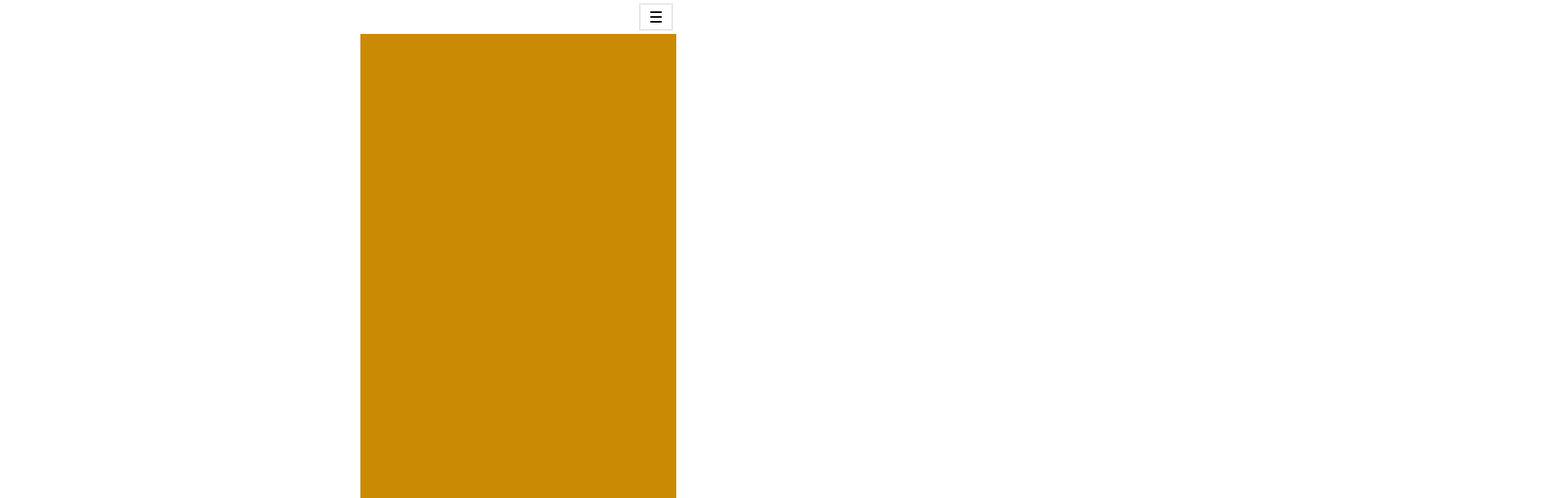
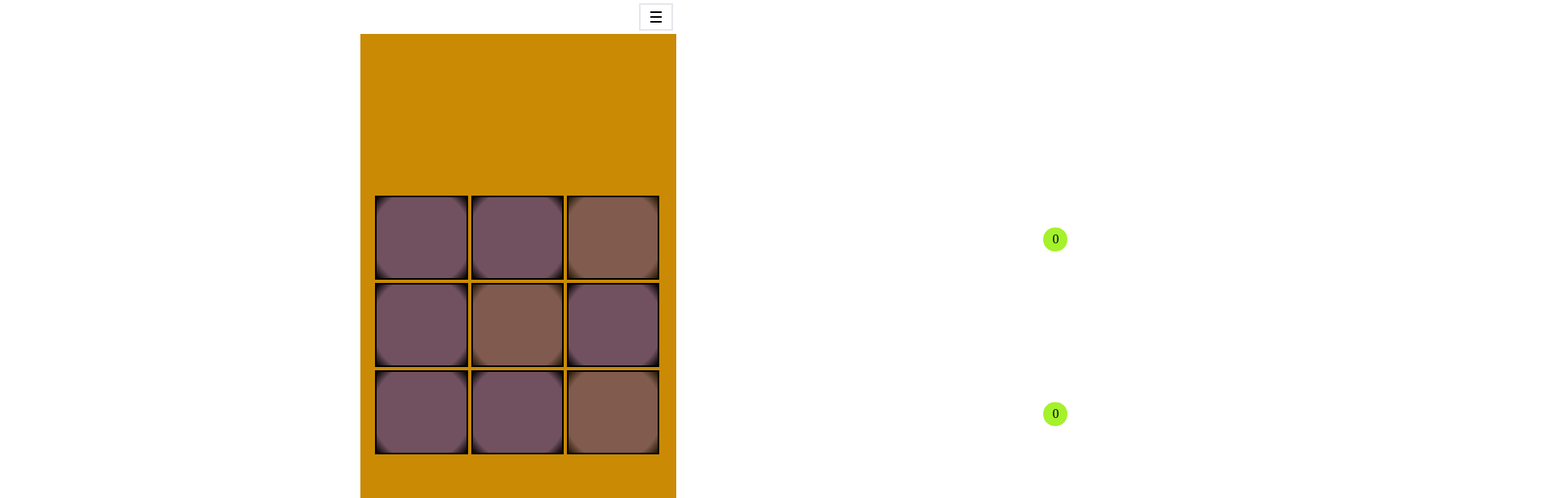
Before and after one commit to hihiyuru/interview-test, a Vue app: page / in a window 1280 px wide. Shown: the top 616 px of the page at 81% size, 1920 px wide, since content can reach past the window. Built offline with nearby package versions, Linux system fonts and the light colour scheme.

Commit message:
feat: 新增動畫頁面 1.調整menu的z-index 2.新增tailwind css色票 3.製作動畫效果

```diff
--- a/src/App.vue
+++ b/src/App.vue
@@ -1,6 +1,7 @@
 <script setup lang="ts">
 import { onMounted } from 'vue'
 import Nav from '@/components/Nav.vue'
+import Animation from '@/components/Animation.vue'
 import { MenuItems, MenuMap } from '@/type/menu'
 import { menuData } from "@/data/menuData"
 let mappedObject = {} as MenuMap
@@ -53,7 +54,8 @@ onMounted(() => {
 </script>
 
 <template>
-  <div class="w-[390px] min-h-screen bg-yellow-600 m-auto relative">
+  <div class="w-[390px] min-h-screen bg-yellow-600 m-auto relative flex items-center justify-center">
     <Nav></Nav>
+    <Animation></Animation>
   </div>
 </template>
--- /dev/null
+++ b/src/components/Animation.vue
@@ -0,0 +1,70 @@
+<template>
+    <div class="relative w-11/12 h-80 flex flex-wrap">
+        <div v-for="(_index, key) in 9" :key="key" class="relative w-[32%] m-0.5 border-[2px] border-black border-solid">
+            <div :class="{ 'animate-flash': key === 2 || key === 4 || key === 8 }" class="gradient h-[100px] relative">
+                <div v-show="key === 0 || key === 2 || key === 6 || key === 8"
+                    class="ball h-[30px] w-[30px] rounded-full bg-green absolute top-1/2 left-1/2 transform -translate-x-1/2 -translate-y-1/2 z-20 flex items-center justify-center"
+                    :class="[(key === 0 || key === 6) && 'ball', (key === 2 || key === 8) && 'noRepeatBall']">
+                    <p>0</p>
+                </div>
+            </div>
+        </div>
+    </div>
+</template>
+
+<style scoped>
+.gradient {
+    background: radial-gradient(circle, rgba(113, 81, 95, 1) 81%, rgba(0, 0, 0, 1) 100%);
+}
+
+@keyframes flash {
+
+    0%,
+    20%,
+    40%,
+    60%,
+    80% {
+        opacity: 1;
+    }
+
+    25%,
+    45%,
+    65%,
+    85% {
+        opacity: 0.6;
+    }
+
+    100% {
+        opacity: 1;
+    }
+}
+
+.animate-flash {
+    animation: flash 3s infinite;
+}
+
+.ball {
+    animation: slideAnimation 2s linear infinite;
+}
+
+.noRepeatBall {
+    animation: slideAnimation 2s linear forwards;
+    animation-iteration-count: 1;
+}
+
+@keyframes slideAnimation {
+
+    0% {
+        transform: translateX(0) translateY(-0.8rem);
+    }
+
+    65%,
+    80% {
+        transform: translateX(60vw) translateY(-0.8rem);
+    }
+
+    100% {
+        transform: translateX(101vw) translateY(-0.8rem);
+    }
+}
+</style>
--- a/src/components/Nav.vue
+++ b/src/components/Nav.vue
@@ -40,7 +40,7 @@ onMounted(() => {
 
 <template>
     <div class="overflow-hidden">
-        <header class="w-full bg-white absolute top-0 p-1 flex flex-row-reverse">
+        <header class="w-full bg-white absolute top-0 left-0 p-1 flex flex-row-reverse">
             <button class="px-3 py-1 border-2 border-slate-600 bg-slate-400" @click="toggleNav()">
                 <div class="w-3.5">
                     <span class="h-0.5 w-full my-1 bg-black block"></span>
@@ -53,11 +53,11 @@ onMounted(() => {
 
 
         <Transition enter-active-class="transition-all duration-300" leave-active-class="transition-all duration-300"
-            enter-from-class="transform translate-x-full" enter-to-class="transform translate-x-0"
-            leave-from-class="transform translate-x-0" leave-to-class="transform translate-x-full">
-            <div v-if="isShowNav" class="min-h-screen absolute top-0 right-0 flex w-full overflow-hidden">
+            enter-from-class="transform translate-x-full" enter-to-class="transform translate-x-0 z-30"
+            leave-from-class="transform translate-x-0 z-30" leave-to-class="transform translate-x-full z-30">
+            <div v-if="isShowNav" class="min-h-screen absolute top-0 right-0 flex w-full overflow-hidden z-30">
                 <div class="w-3/12" @click="toggleNav()"></div>
-                <nav class="bg-black w-9/12 p-5">
+                <nav class="bg-black w-9/12 p-5 relative z-30">
                     <ul class="min-w-full bg-gray-400 p-4">
                         <li v-for="item in menuData" :key="item.key" class="cursor-pointer mt-4">
                             <p :class="[item.key === selectParentKey ? 'text-yellow-300' : 'text-white']"
--- a/tailwind.config.js
+++ b/tailwind.config.js
@@ -16,6 +16,8 @@ export default {
       indigo: colors.indigo,
       yellow: colors.yellow,
       'white': '#ffffff',
+      'purple': '#71515f',
+      'green': '#A5F12B'
     },
     extend: {},
   },
```
